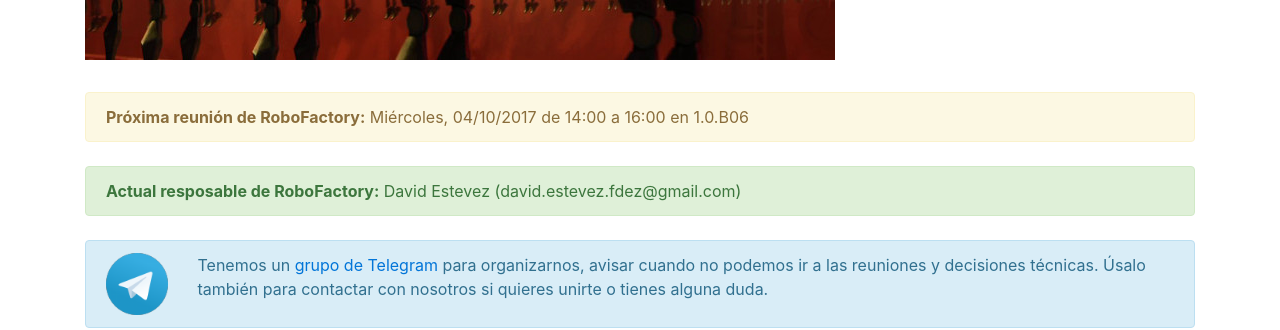
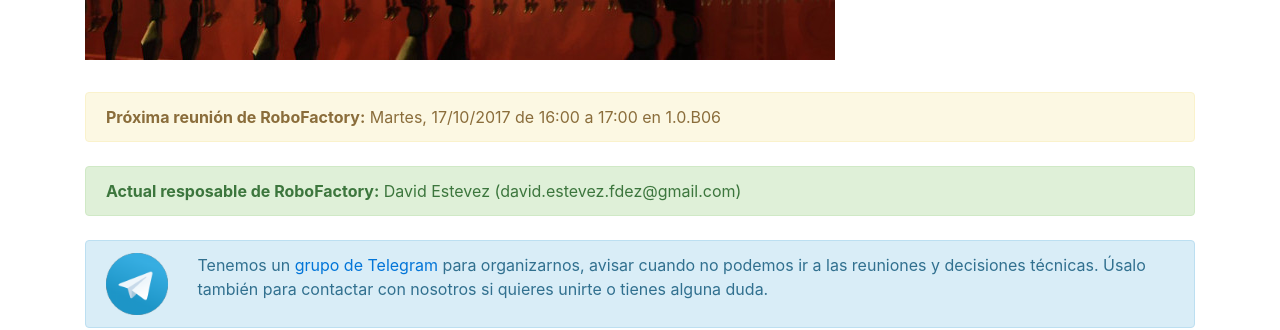
Before and after one commit to asrob-uc3m/asrob-uc3m.github.io, a Jekyll site: the page built from _workgroups/2017-09-19-robofactory.markdown, in a window 1280 px wide and 900 px high, scrolled down 755 px. Shown: the part 412-742 px from the top of the window. Built offline with Jekyll 4.4.1, drawn with Linux system fonts in a browser that asks for light colours.

Commit message:
Update 2017-09-19-robofactory.markdown

```diff
--- a/_workgroups/2017-09-19-robofactory.markdown
+++ b/_workgroups/2017-09-19-robofactory.markdown
@@ -9,7 +9,7 @@ picture: /img/robofactory.jpg
 picture_full: /img/robofactory-full.jpg
 manager: David Estevez
 manager_email: david.estevez.fdez@gmail.com
-next_meeting:  Miércoles, 04/10/2017 de 14:00 a 16:00 en 1.0.B06
+next_meeting:  Martes, 17/10/2017 de 16:00 a 17:00 en 1.0.B06
 layout: workgroup
 ---
 
```
